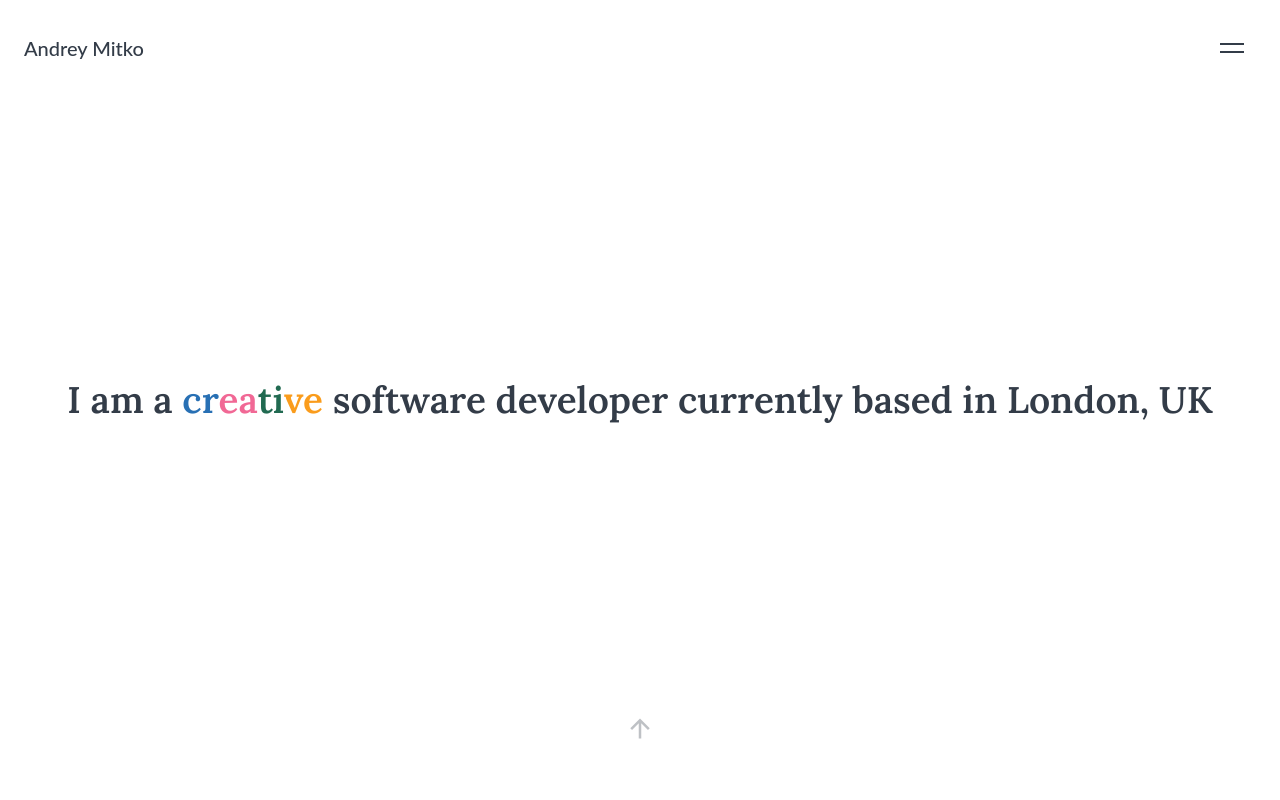
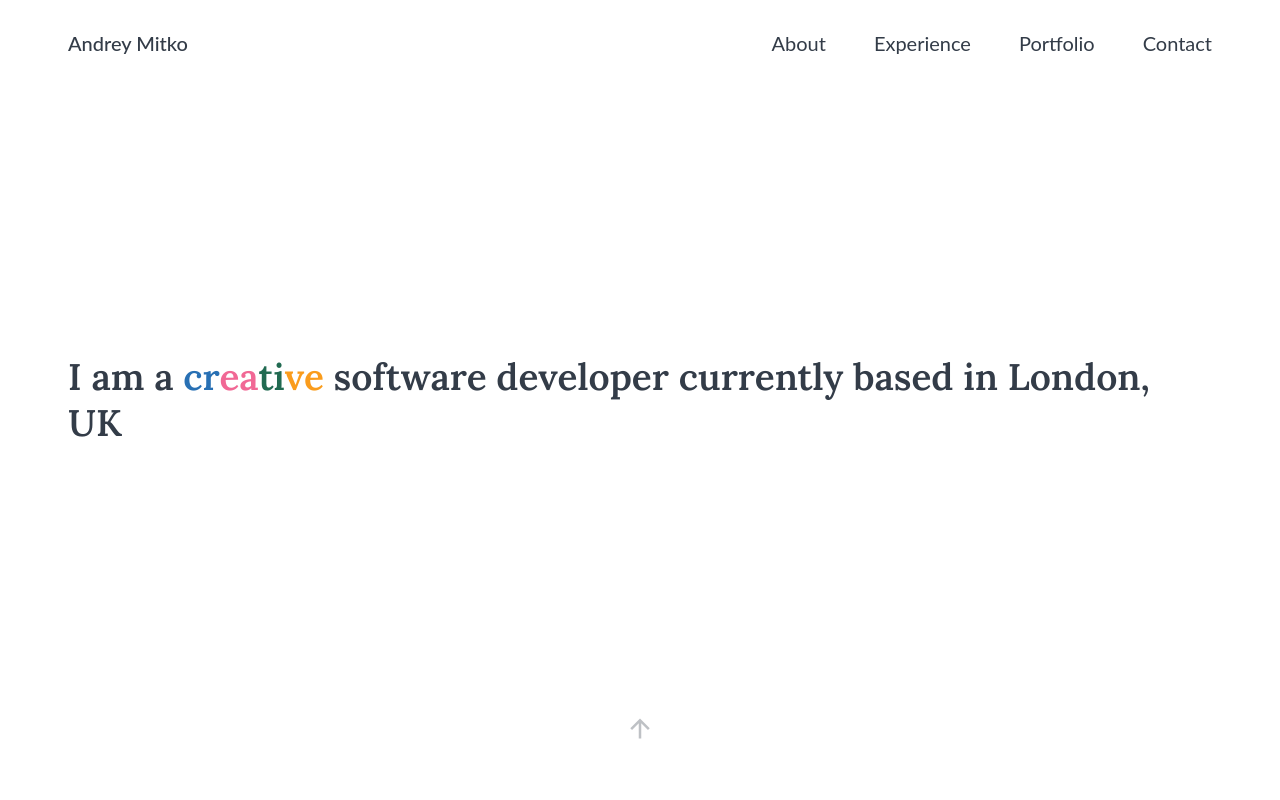
Before and after one commit to andrey-mitko/andreymitko.com.v2, a Next.js app: page / in a window 1280 px wide. Shown: the top 800 px of the page. Built offline with nearby package versions, Linux system fonts and the light colour scheme; a web font is replaced by a local one.

Commit message:
Adapted navbar to tablets

```diff
--- a/components/ExperienceSection/ExperienceCell/index.tsx
+++ b/components/ExperienceSection/ExperienceCell/index.tsx
@@ -1,5 +1,5 @@
 import React from "react";
-import { Experience } from "../../../types";
+import { Experience } from "../../../utils/types";
 import {
   CellWrapper,
   ContentWrapper,
--- a/components/ExperienceSection/index.tsx
+++ b/components/ExperienceSection/index.tsx
@@ -7,7 +7,7 @@ import {
 } from "./styles";
 import { SectionTitle } from "../../styles/styles";
 import ExperienceCell from "./ExperienceCell";
-import { Experience } from "../../types";
+import { Experience } from "../../utils/types";
 import StyledLink from "../StyledLink";
 
 type Props = {};
--- a/components/FooterSection/index.tsx
+++ b/components/FooterSection/index.tsx
@@ -8,7 +8,7 @@ import {
   StyledFooter,
   FooterText,
 } from "./styles";
-import { SocialMediaItem } from "../../types";
+import { SocialMediaItem } from "../../utils/types";
 import ContactForm from "../ContactForm";
 
 type Props = {};
--- a/components/Navbar/index.tsx
+++ b/components/Navbar/index.tsx
@@ -6,9 +6,12 @@ import {
   MobileMenuLinksWrapper,
   MobileMenuLink,
   ThankYouText,
+  HamburgerWrapper,
+  StandardMenuLink,
+  NavigationWrapper,
 } from "./styles";
 import { Slant as Hamburger } from "hamburger-react";
-import { NavItem } from "../../types";
+import { NavItem } from "../../utils/types";
 
 type Props = {
   bgColor: string;
@@ -47,7 +50,8 @@ const Navbar = (props: Props) => {
         >
           Andrey Mitko
         </Title>
-        <nav className="nofocus">
+        <NavigationWrapper className="nofocus">
+          <HamburgerWrapper>
             <Hamburger
               distance="sm"
               duration={0.3}
@@ -55,11 +59,22 @@ const Navbar = (props: Props) => {
               toggled={isMobileMenuOpen}
               toggle={setIsMobileMenuOpen}
               color={
-              isMobileMenuOpen ? "var(--color-purple)" : "var(--color-black100)"
+                isMobileMenuOpen
+                  ? "var(--color-purple)"
+                  : "var(--color-black100)"
               }
             />
-          {/* Laptop Menu Goes Here */}
-        </nav>
+          </HamburgerWrapper>
+          {navigationItems.map((item, index) => (
+            <StandardMenuLink
+              onClick={() => setIsMobileMenuOpen(false)}
+              key={index}
+              href={item.url}
+            >
+              {item.title}
+            </StandardMenuLink>
+          ))}
+        </NavigationWrapper>
       </NavWrapper>
       <MobileMenu $isMobileMenuOpen={isMobileMenuOpen}>
         <MobileMenuLinksWrapper>
--- a/components/Navbar/styles.tsx
+++ b/components/Navbar/styles.tsx
@@ -1,6 +1,6 @@
 import styled from "styled-components";
-
 const navbarTransitions = "all 0.2s ease-in-out";
+import ScreenSizes from "../../utils/mediaVariables";
 
 export const NavWrapper = styled.div`
   z-index: 3;
@@ -15,6 +15,12 @@ export const NavWrapper = styled.div`
     props.color ? `var(--color-${props.color})` : "white"};
   padding: 24px;
   transition: ${navbarTransitions};
+
+  @media (min-width: ${ScreenSizes.tablet}) {
+    padding: 32px;
+    padding-left: 68px;
+    padding-right: 68px;
+  }
 `;
 
 type MobileMenuProps = {
@@ -121,3 +127,31 @@ export const Title = styled.a<TitleProps>`
   cursor: pointer;
   transition: ${navbarTransitions};
 `;
+
+export const HamburgerWrapper = styled.div`
+  @media (min-width: ${ScreenSizes.tablet}) {
+    display: none;
+  }
+`;
+
+export const StandardMenuLink = styled.a`
+  display: none;
+  font-weight: 400;
+  font-size: 20px;
+  @media (min-width: ${ScreenSizes.tablet}) {
+    display: block;
+  }
+`;
+
+export const NavigationWrapper = styled.nav`
+  @media (min-width: ${ScreenSizes.tablet}) {
+    display: flex;
+    align-items: center;
+    justify-content: space-between;
+
+    /* Space Between Flex Items */
+    > :not(:first-child) {
+      margin-left: 48px;
+    }
+  }
+`;
--- a/components/PortfolioSection/PortfolioProjectCell/index.tsx
+++ b/components/PortfolioSection/PortfolioProjectCell/index.tsx
@@ -1,5 +1,5 @@
 import React from "react";
-import { PortfolioProject } from "../../../types";
+import { PortfolioProject } from "../../../utils/types";
 import {
   CellWrapper,
   ContentWrapper,
--- a/components/PortfolioSection/index.tsx
+++ b/components/PortfolioSection/index.tsx
@@ -1,7 +1,7 @@
 import React from "react";
 import { PortfolioWrapper, ContentWrapper } from "./styles";
 import { SectionTitle } from "../../styles/styles";
-import { PortfolioProject } from "../../types";
+import { PortfolioProject } from "../../utils/types";
 import PortfolioProjectCell from "./PortfolioProjectCell";
 import TabagerImage from "../../public/portfolio/tabager.png";
 import JoePeshallImage from "../../public/portfolio/joepeshall.png";
--- a/styles/styles.tsx
+++ b/styles/styles.tsx
@@ -1,4 +1,5 @@
 import styled, { createGlobalStyle, css } from "styled-components";
+import ScreenSizes from "../utils/mediaVariables";
 
 export const GlobalStyle = createGlobalStyle`
     :root {
@@ -25,8 +26,7 @@ export const GlobalStyle = createGlobalStyle`
         --color-lightpurple: #FDFCFD;
 
         /* Screen Sizes */
-        --screen-tablet: 940px;
-        --screen-desktop: 1200px;
+        /* These are inside /utils/mediaVariables.tsx */
     }
 
     body {
@@ -82,6 +82,10 @@ export const GlobalStyle = createGlobalStyle`
 
 export const Section = styled.div`
   padding: 0 24px 0 24px;
+
+  @media (min-width: ${ScreenSizes.tablet}) {
+    padding: 0 68px 0 68px;
+  }
 `;
 
 export const SectionTitle = styled.h2`
--- /dev/null
+++ b/utils/mediaVariables.tsx
@@ -0,0 +1,7 @@
+const ScreenSizes = {
+  tablet: "768px",
+  laptop: "992px",
+  desktop: "1200px",
+};
+
+export default ScreenSizes;
```
Also changed, not shown: utils/types.tsx (renamed from types.tsx). Lines whose indentation alone changed are shown as unchanged.
